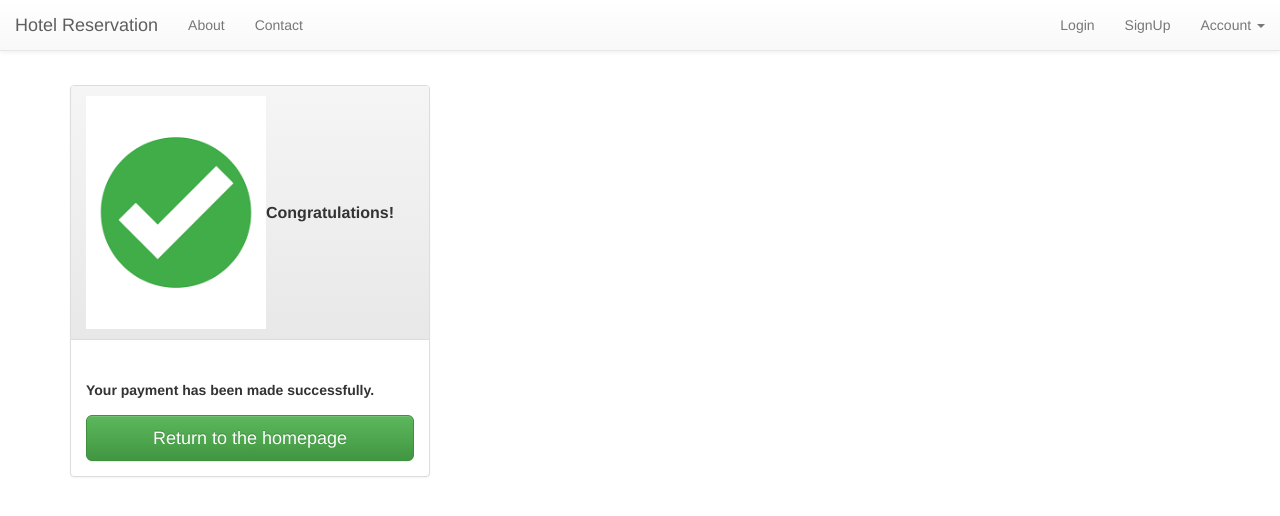
After one commit to cs6314project/hotel-reservation-online, a PHP site: page /payment_confirmation.php in a window 1280 px wide. The commit adds this page. Shown: the top 516 px of the page. Run offline with PHP 8.4, Linux system fonts and the light colour scheme; a stand-in replaces the project's code that opens the database connection.

Commit message:
Payment details and confirmation page with their respective images in the img folder.

```diff
--- a/css/app.css
+++ b/css/app.css
@@ -1,3 +1,106 @@
 body {
     padding-top: 60px;
 }
+
+/* Abhishek Addition - Start */
+    .header {
+        width: 100%;
+        text-align: center;
+    }
+
+    .details {
+        float: left;
+        margin-top: 2%;
+        margin-left: 6%;
+        padding: 8px;
+        width: 50%;
+        color: grey;
+        text-align: center;
+    }
+
+    .bookings {
+        float: left;
+        margin: 1%;
+        margin-top: 2%;
+        margin-left: 1%;
+        padding: 8px;
+        width: 35%;
+        border: 1px solid grey;
+        color: black;
+        text-align: center;
+    }
+
+    .rates {
+        border-bottom: 1px solid grey;
+    }
+
+    .b :link {
+        color: blue;
+        text-decoration: none;
+    }
+
+    .b :hover {
+        background-color: blue;
+    }
+
+    /* CSS for Credit Card Payment form */
+
+    .credit-card-box .panel-title {
+        display: inline;
+        font-weight: bold;
+    }
+
+    .credit-card-box .form-control.error {
+        border-color: red;
+        outline: 0;
+        box-shadow: inset 0 1px 1px rgba(0, 0, 0, 0.075), 0 0 8px rgba(255, 0, 0, 0.6);
+    }
+
+    .credit-card-box label.error {
+        font-weight: bold;
+        color: red;
+        padding: 2px 8px;
+        margin-top: 2px;
+    }
+
+    .row{
+        margin-top: 25px;
+    }
+
+    .credit-card-box .payment-errors {
+        font-weight: bold;
+        color: red;
+        padding: 2px 8px;
+        margin-top: 2px;
+    }
+
+    .credit-card-box label {
+        display: block;
+    }
+
+
+    /* The old "center div vertically" hack */
+
+    .credit-card-box .display-table {
+        display: table;
+    }
+
+    .credit-card-box .display-tr {
+        display: table-row;
+    }
+
+    .credit-card-box .display-td {
+        display: table-cell;
+        vertical-align: middle;
+        width: 50%;
+    }
+
+
+    /* Just looks nicer */
+
+    .credit-card-box .panel-heading img {
+        min-width: 180px;
+    }
+
+
+/* Abhishek Addition - End */
--- /dev/null
+++ b/payment_confirmation.php
@@ -0,0 +1,44 @@
+<!DOCTYPE html>
+<html lang="en">
+	<head>
+		<?php
+			$page_title = "Payment Confirmation";
+			include "partials/header.php";
+		?>
+	</head>
+	<body>
+		<?php
+			$header_active_link = "";
+			include "partials/navbar.php";
+		?>
+
+        <div class="container">
+    <div class="row">
+        <div class="col-xs-12 col-md-4">
+            <div class="panel panel-default credit-card-box">
+                <div class="panel-heading display-table" >
+                    <div class="row display-tr" >
+                        <img class="img-responsive pull-right" src="img/tick.png">
+                        <h3 class="panel-title display-td" >Congratulations!</h3>
+                    </div>
+                </div>
+                <div class="panel-body">
+                    <div class="row">
+                        <div class="col-xs-12">
+                            <div class="form-group">
+                                <label for="cardNumber">Your payment has been made successfully.</label>
+                            </div>
+                            <button class="btn btn-success btn-lg btn-block" type="submit">Return to the homepage</button>
+                        </div>
+                    </div>
+                </div>
+            </div>
+        </div>
+    </div>
+</div>
+
+		<?php
+			include "partials/footer.php";
+		?>
+	</body>
+</html>
```
Also changed, not shown: payment_details.php (added, +83 -0 lines), img/tick.png (added).
